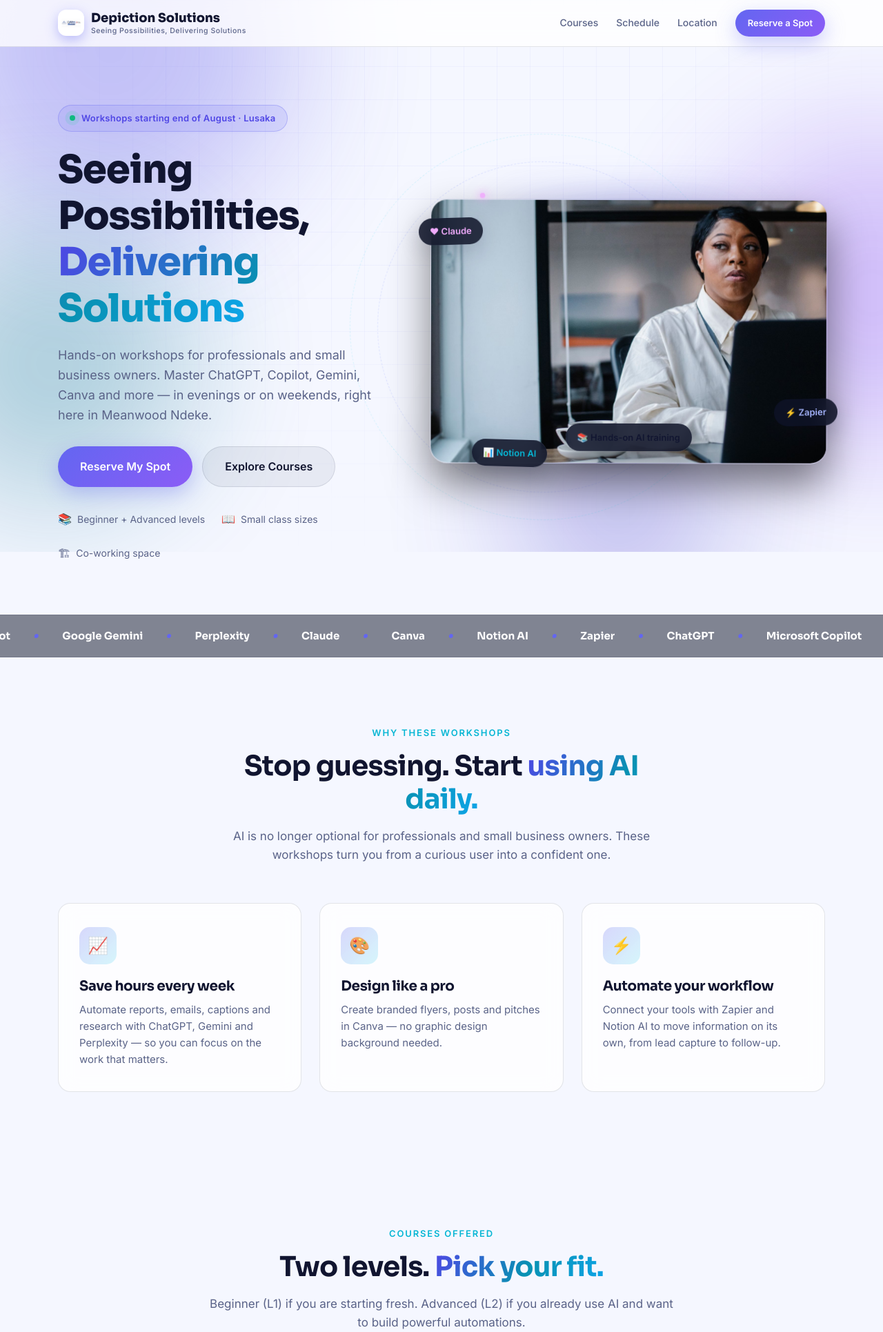
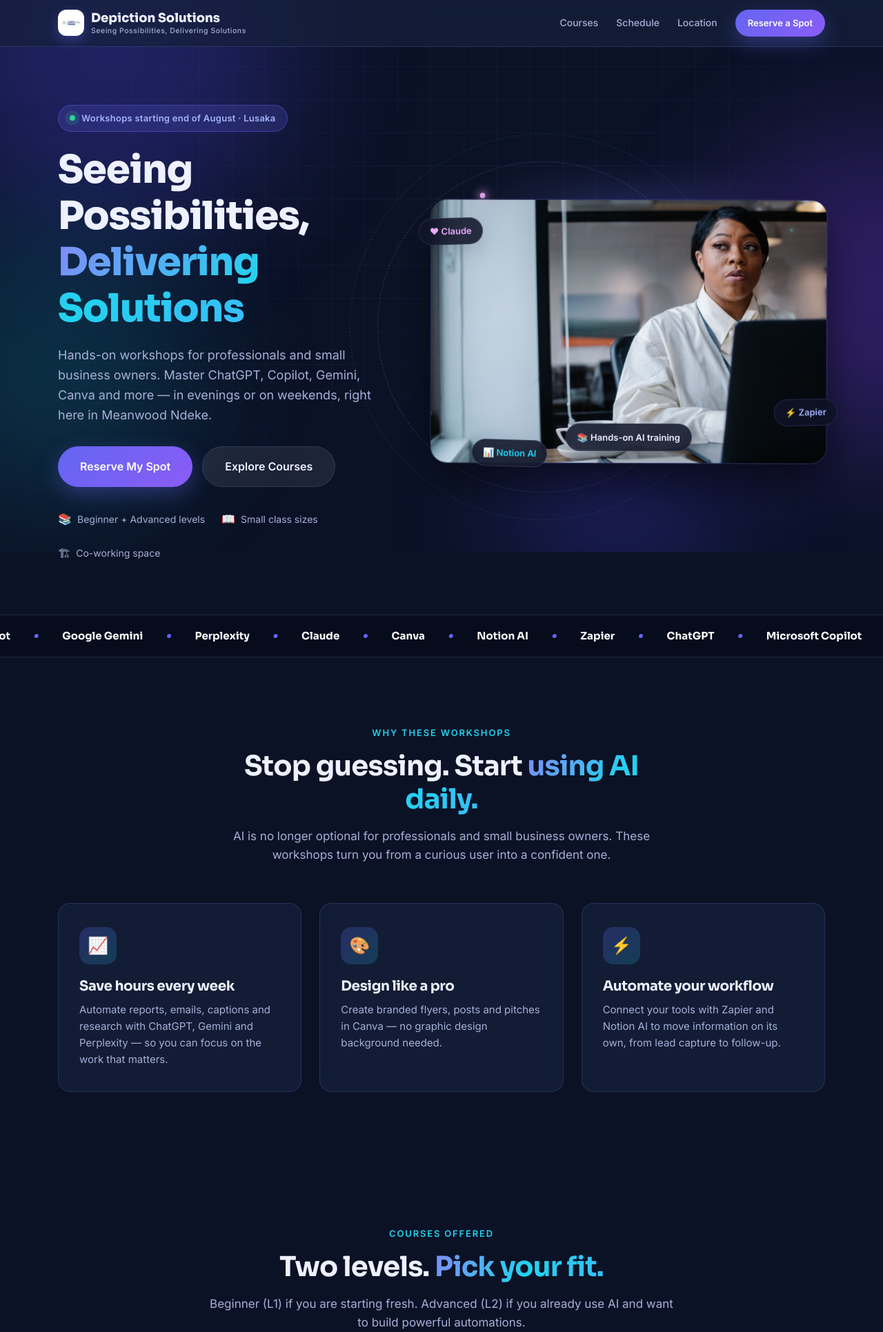
Before and after one commit to Maittis/ai-workshops, a PHP site: page / in a window 1280 px wide. Shown: the top 1931 px of the page at 69% size. Run offline with PHP 8.4, Linux system fonts and the light colour scheme.

Commit message:
Switch landing page to dark navy theme

```diff
--- a/landing page/assets/style.css
+++ b/landing page/assets/style.css
@@ -2,16 +2,16 @@
 * { margin: 0; padding: 0; box-sizing: border-box; }
 
 :root {
-  --bg: #f5f7ff;
-  --bg-soft: #ffffff;
-  --card: rgba(255, 255, 255, 0.78);
-  --card-border: rgba(15, 20, 48, 0.11);
-  --text: #111530;
-  --muted: #5a6388;
+  --bg: #0b1226;
+  --bg-soft: #111b38;
+  --card: rgba(22, 32, 60, 0.72);
+  --card-border: rgba(148, 163, 255, 0.16);
+  --text: #eef1ff;
+  --muted: #a6b0d6;
   --primary: #6366f1;
   --primary-2: #8b5cf6;
-  --accent: #06b6d4;
-  --success: #10b981;
+  --accent: #22d3ee;
+  --success: #34d399;
   --radius: 18px;
   --maxw: 1160px;
 }
@@ -51,8 +51,8 @@ img, svg { display: block; }
 .grid-overlay {
   position: fixed; inset: 0; z-index: -1; pointer-events: none;
   background-image:
-    linear-gradient(rgba(99, 102, 241, 0.05) 1px, transparent 1px),
-    linear-gradient(90deg, rgba(99, 102, 241, 0.05) 1px, transparent 1px);
+    linear-gradient(rgba(99, 102, 241, 0.07) 1px, transparent 1px),
+    linear-gradient(90deg, rgba(99, 102, 241, 0.07) 1px, transparent 1px);
   background-size: 48px 48px;
   mask-image: radial-gradient(ellipse at 50% 0%, black 40%, transparent 75%);
   -webkit-mask-image: radial-gradient(ellipse at 50% 0%, black 40%, transparent 75%);
@@ -77,8 +77,8 @@ img, svg { display: block; }
   color: #fff; box-shadow: 0 10px 30px rgba(99, 102, 241, 0.35);
 }
 .btn-primary:hover { transform: translateY(-2px); box-shadow: 0 16px 40px rgba(99, 102, 241, 0.5); }
-.btn-ghost { background: rgba(15,20,48,0.06); color: var(--text); border: 1px solid var(--card-border); }
-.btn-ghost:hover { background: rgba(15,20,48,0.12); transform: translateY(-2px); }
+.btn-ghost { background: rgba(255,255,255,0.08); color: var(--text); border: 1px solid var(--card-border); }
+.btn-ghost:hover { background: rgba(255,255,255,0.16); transform: translateY(-2px); }
 .btn-lg { padding: 16px 32px; font-size: 16px; }
 .btn-sm { padding: 9px 18px; font-size: 13px; }
 .btn-block { width: 100%; }
@@ -108,8 +108,8 @@ img, svg { display: block; }
 
 .pill {
   display: inline-flex; align-items: center; gap: 9px; padding: 8px 16px; border-radius: 999px;
-  background: rgba(99, 102, 241, 0.12); border: 1px solid rgba(99, 102, 241, 0.3);
-  color: #4f46e5; font-size: 13px; font-weight: 600; letter-spacing: 0.02em;
+  background: rgba(99, 102, 241, 0.2); border: 1px solid rgba(99, 102, 241, 0.4);
+  color: #a5b4fc; font-size: 13px; font-weight: 600; letter-spacing: 0.02em;
 }
 .dot { width: 8px; height: 8px; border-radius: 50%; background: var(--success); box-shadow: 0 0 0 0 rgba(52,211,153,0.6); animation: pulse 2s infinite; }
 @keyframes pulse {
@@ -120,7 +120,7 @@ img, svg { display: block; }
 
 .hero h1 { font-size: 56px; font-weight: 800; margin: 22px 0 20px; }
 .grad-text {
-  background: linear-gradient(120deg, #4f46e5, #0891b2 55%, #0ea5e9);
+  background: linear-gradient(120deg, #818cf8, #22d3ee 55%, #38bdf8);
   -webkit-background-clip: text; background-clip: text; color: transparent;
 }
 .lead { color: var(--muted); font-size: 18px; max-width: 540px; margin-bottom: 30px; }
@@ -165,7 +165,7 @@ img, svg { display: block; }
 @keyframes spin { to { transform: rotate(360deg); } }
 
 /* ============ Marquee ============ */
-.marquee { margin-top: 76px; overflow: hidden; border-top: 1px solid var(--card-border); border-bottom: 1px solid var(--card-border); padding: 18px 0; background: rgba(13, 18, 38, 0.5); }
+.marquee { margin-top: 76px; overflow: hidden; border-top: 1px solid var(--card-border); border-bottom: 1px solid var(--card-border); padding: 18px 0; background: rgba(6, 10, 25, 0.62); }
 .marquee-track { display: flex; align-items: center; gap: 34px; white-space: nowrap; animation: slide 30s linear infinite; width: max-content; }
 .marquee-track span { font-family: 'Sora', sans-serif; font-size: 15px; font-weight: 700; color: #ffffff; }
 .marquee i { color: var(--primary); font-size: 8px; }
```
Also changed, not shown: other parts of landing page/assets/style.css (+12 -12 lines).
